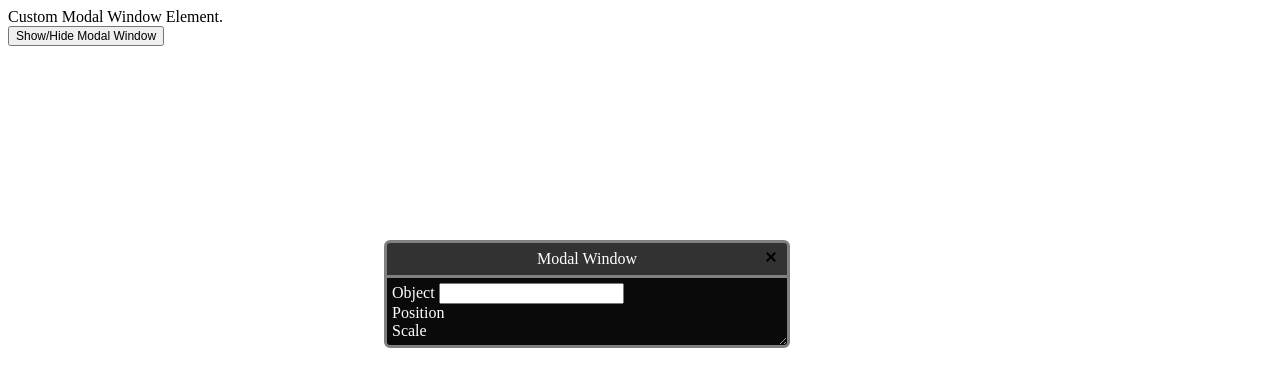
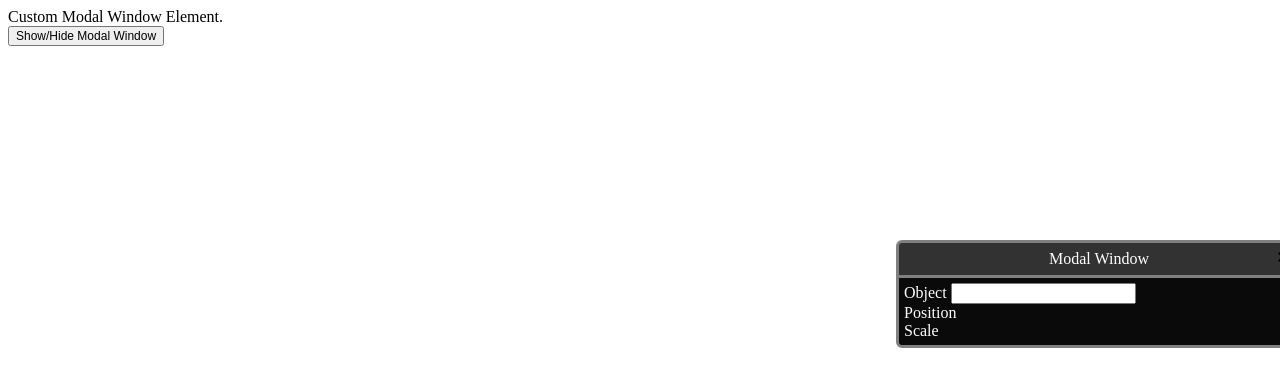
Before and after one commit to shootTheLuck/Modal-Window, a plain HTML site: page index.html in a window 1280 px wide. Drawn offline with Linux system fonts and the light colour scheme.

Commit message:
Change initial css position

```diff
--- a/modalWindow.css
+++ b/modalWindow.css
@@ -7,7 +7,7 @@
     visibility: hidden;
     position: fixed;
     top: 30%;
-    left: 30%;
+    left: 70%;
     width: 400px;
     transition: opacity 80ms linear;
     overflow: hidden;
```
